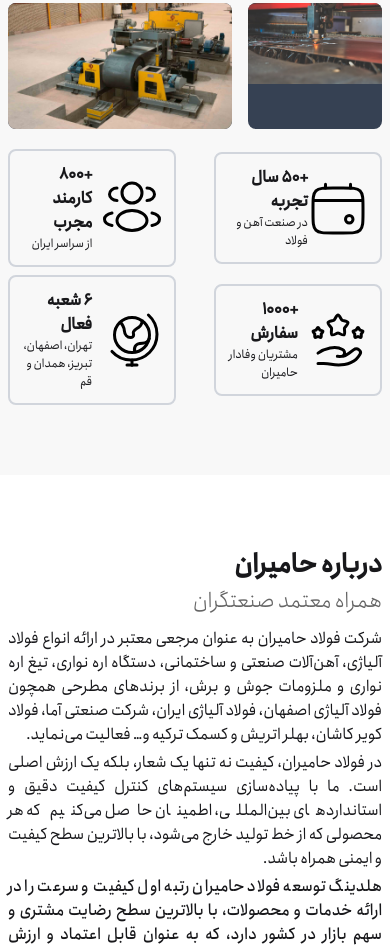
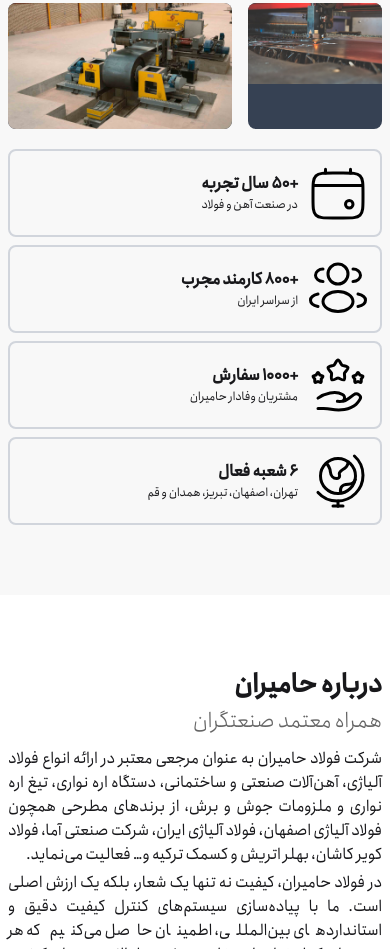
Before and after one commit to Reni-ir/Hamiran-shop, a website built with Vite: page index.html in a window 390 px wide. Shown: the part 1360-2309 px from the top of the page. Built offline with nearby package versions, Linux system fonts and the light colour scheme; files whose address does not match are found by name.

Commit message:
beta-1-adv-edit-1

```diff
--- a/index.html
+++ b/index.html
@@ -542,7 +542,7 @@
         class="advantages flex flex-wrap lg:flex-nowrap justify-between items-center gap-2"
       >
         <div
-          class="flex w-[45%] lg:w-1/4 items-center justify-start p-3 border-2 border-gray-300 rounded-[8px]"
+          class="flex w-full lg:w-1/4 items-center justify-start gap-[10px] p-3 border-2 border-gray-300 rounded-[8px]"
         >
           <div>
             <svg
@@ -592,7 +592,7 @@
           </div>
         </div>
         <div
-          class="flex w-[45%] lg:w-1/4 items-center justify-start gap-[10px] p-3 border-2 border-gray-300 rounded-[8px]"
+          class="flex w-full lg:w-1/4 items-center justify-start gap-[10px] p-3 border-2 border-gray-300 rounded-[8px]"
         >
           <div>
             <svg
@@ -645,7 +645,7 @@
           </div>
         </div>
         <div
-          class="flex w-[45%] lg:w-1/4 items-center justify-start gap-[10px] p-3 border-2 border-gray-300 rounded-[8px]"
+          class="flex w-full lg:w-1/4 items-center justify-start gap-[10px] p-3 border-2 border-gray-300 rounded-[8px]"
         >
           <div>
             <svg
@@ -686,7 +686,7 @@
           </div>
         </div>
         <div
-          class="flex w-[45%] lg:w-1/4 items-center justify-start gap-[10px] p-3 border-2 border-gray-300 rounded-[8px]"
+          class="flex w-full lg:w-1/4 items-center justify-start gap-[10px] p-3 border-2 border-gray-300 rounded-[8px]"
         >
           <div>
             <svg
```
